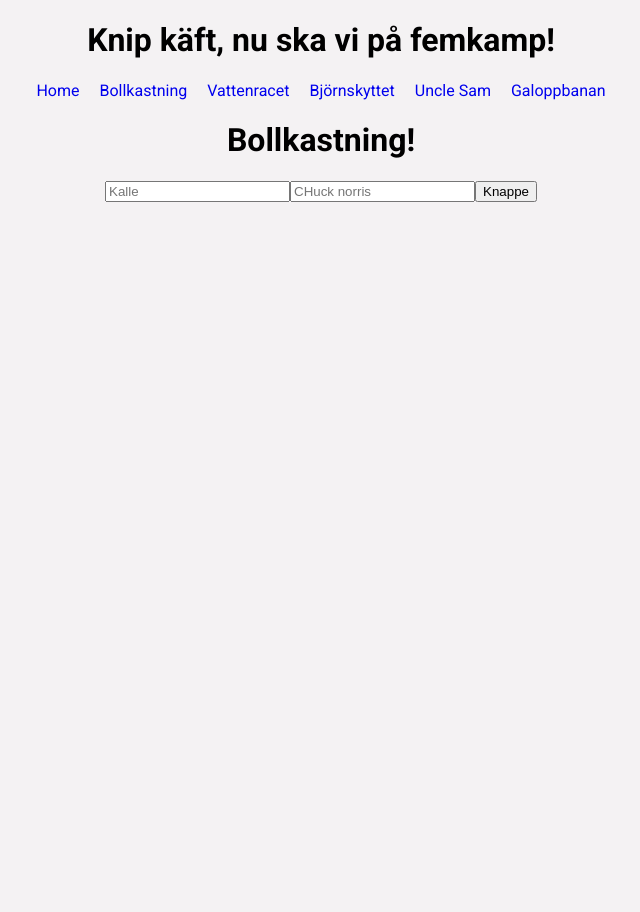
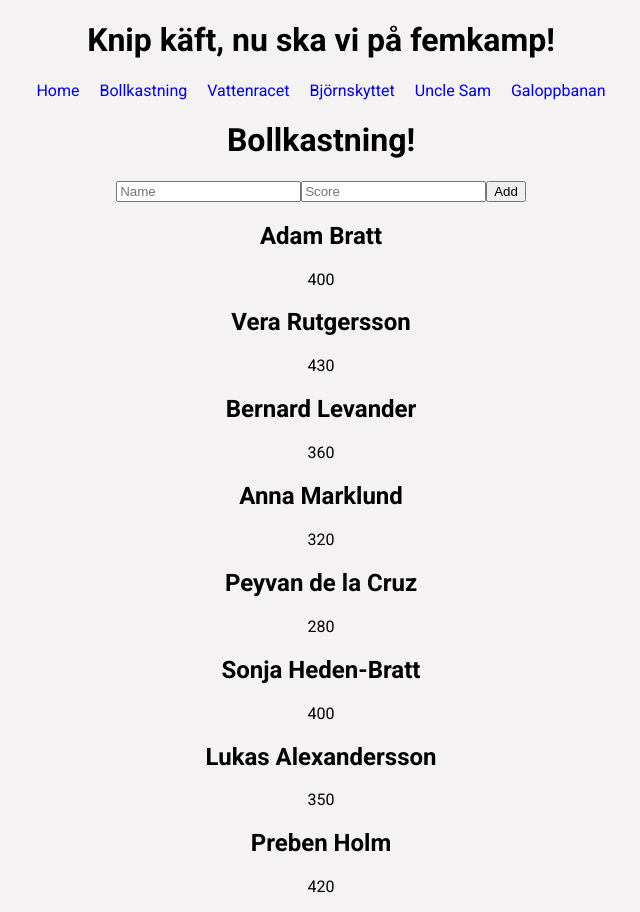
Before and after one commit to viktorjohan/femkamp, a React (Create React App) app: page /bollkastning in a window 1280 px wide. Shown: the whole page, without its empty margins (319-959 px from the left). Before the commit the page ends 800 px from the top, so only its background shows below. Built offline with nearby package versions, Linux system fonts and the light colour scheme.

Commit message:
fix functionality on all comps

```diff
--- a/src/components/Bjornskyttet.js
+++ b/src/components/Bjornskyttet.js
@@ -1,10 +1,41 @@
 import React, {Component} from 'react';
 
 export default class Bjornskyttet extends Component{
+
+	handleAdd = (e) => {
+		e.preventDefault();
+
+		var myObj = {
+			competitor: this.refs.inputName.value,
+			score: this.refs.inputScore.value
+		}
+
+		this.props.route.onAddBjornSkyttet(myObj);
+
+		this.refs.inputName.value = "";
+		this.refs.inputScore.value = "";
+
+	}
+
   render(){
+   var theScores = this.props.route.resultat[2].scores;
+	theScores = theScores.map(function(item, index){
+		return(
+			<div key={index}>
+				<h2>{item.competitor}</h2>
+				<p>{item.score}</p>
+			</div>
+		);
+	});
     return(
       <div>
         <h1>Björnskyttet!</h1>
+        <form onSubmit={this.handleAdd}>
+			<input type="text" placeholder="Name" ref="inputName" required/>
+			<input type="number" placeholder="Score" ref="inputScore" required/>
+			<button type="submit">Add</button>
+		</form>
+        <div>{theScores}</div>
       </div>
     )
   }
--- a/src/components/Bollkastning.js
+++ b/src/components/Bollkastning.js
@@ -1,13 +1,41 @@
 import React, {Component} from 'react';
 
 export default class Bollkastning extends Component{
+
+  handleAdd = (e) => {
+    e.preventDefault();
+
+    var myObj = {
+      competitor: this.refs.inputName.value,
+      score: this.refs.inputScore.value
+    }
+
+    this.props.route.onAddBollKastning(myObj);
+
+    this.refs.inputName.value = "";
+    this.refs.inputScore.value = "";
+
+  }
+
   render(){
+  var theScores = this.props.route.resultat[0].scores;
+  theScores = theScores.map(function(item, index){
+    return(
+      <div key={index}>
+        <h2>{item.competitor}</h2>
+        <p>{item.score}</p>
+      </div>
+    );
+  });
     return(
       <div>
         <h1>Bollkastning!</h1>
-        <input type="text" placeholder="Kalle "/>
-        <input type="text" placeholder="CHuck norris" />
-        <button>Knappe</button>
+        <form onSubmit={this.handleAdd}>
+         <input type="text" placeholder="Name" ref="inputName" required/>
+         <input type="number" placeholder="Score" ref="inputScore" required/>
+         <button type="submit">Add</button>
+        </form>
+        <div>{theScores}</div>
       </div>
     )
   }
--- a/src/components/Galoppbanan.js
+++ b/src/components/Galoppbanan.js
@@ -1,10 +1,41 @@
 import React, {Component} from 'react';
 
 export default class Galoppbanan extends Component{
+
+	handleAdd = (e) => {
+		e.preventDefault();
+
+		var myObj = {
+			competitor: this.refs.inputName.value,
+			score: this.refs.inputScore.value
+		}
+
+		this.props.route.onAddGaloppBanan(myObj);
+
+		this.refs.inputName.value = "";
+		this.refs.inputScore.value = "";
+
+	}
+
   render(){
+    var theScores = this.props.route.resultat[4].scores;
+	theScores = theScores.map(function(item, index){
+		return(
+			<div key={index}>
+				<h2>{item.competitor}</h2>
+				<p>{item.score}</p>
+			</div>
+		);
+	});
     return(
       <div>
-        <h1>Galoppbanan!</h1>
+        <h1>Vattenracet!</h1>
+        <form onSubmit={this.handleAdd}>
+			<input type="text" placeholder="Name" ref="inputName" required/>
+			<input type="number" placeholder="Score" ref="inputScore" required/>
+			<button type="submit">Add</button>
+		</form>
+        <div>{theScores}</div>
       </div>
     )
   }
--- a/src/components/UncleSam.js
+++ b/src/components/UncleSam.js
@@ -1,10 +1,41 @@
 import React, {Component} from 'react';
 
 export default class UncleSam extends Component{
+
+	handleAdd = (e) => {
+		e.preventDefault();
+
+		var myObj = {
+			competitor: this.refs.inputName.value,
+			score: this.refs.inputScore.value
+		}
+
+		this.props.route.onAddUncleSam(myObj);
+
+		this.refs.inputName.value = "";
+		this.refs.inputScore.value = "";
+
+	}
+
   render(){
+  var theScores = this.props.route.resultat[3].scores;
+  theScores = theScores.map(function(item, index){
+    return(
+      <div key={index}>
+        <h2>{item.competitor}</h2>
+        <p>{item.score}</p>
+      </div>
+    );
+  });
     return(
       <div>
         <h1>Uncle Sam!</h1>
+        <form onSubmit={this.handleAdd}>
+         <input type="text" placeholder="Name" ref="inputName" required/>
+         <input type="number" placeholder="Score" ref="inputScore" required/>
+         <button type="submit">Add</button>
+        </form>
+        <div>{theScores}</div>
       </div>
     )
   }
--- a/src/components/Vattenracet.js
+++ b/src/components/Vattenracet.js
@@ -4,20 +4,13 @@ export default class Vattenracet extends Component{
 
     handleAdd = (e) => {
 		e.preventDefault();
-		// var scoreArray = this.state.scores;
 
 		var myObj = {
 			competitor: this.refs.inputName.value,
 			score: this.refs.inputScore.value
 		}
 
-		this.props.route.onAdd(myObj);
-
-		// scoreArray.push(myObj);
-
-		// this.setState({
-		// 	scores: scoreArray
-		// });
+		this.props.route.onAddVattenRacet(myObj);
 
 		this.refs.inputName.value = "";
 		this.refs.inputScore.value = "";
--- a/src/index.js
+++ b/src/index.js
@@ -101,7 +101,24 @@ class Index extends React.Component{
  //            })
  //    }
 
- 	onAdd = (myObj) => {
+ 	onAddBollKastning = (myObj) => {
+ 		var stateArray = this.state.resultat;
+ 		var scoreArray = this.state.resultat[0].scores;
+ 		scoreArray.push(myObj);
+
+
+ 		stateArray[2].scores = [];
+
+ 		for(var i = 0; i < scoreArray.length; i++){
+ 			stateArray[2].scores.push(scoreArray[i]);
+ 		}
+
+ 		this.setState({
+ 			resultat: stateArray
+ 		});
+ 	}
+
+ 	onAddVattenRacet = (myObj) => {
  		var stateArray = this.state.resultat;
  		var scoreArray = this.state.resultat[1].scores;
  		scoreArray.push(myObj);
@@ -112,10 +129,57 @@ class Index extends React.Component{
  		for(var i = 0; i < scoreArray.length; i++){
  			stateArray[1].scores.push(scoreArray[i]);
  		}
- 		// console.log(stateArray);
- 		// stateArray[1].scores.splice(0, 1, scoreArray);
- 		// stateArray[1].scores.push(scoreArray);
- 		// console.log(stateArray);
+
+ 		this.setState({
+ 			resultat: stateArray
+ 		});
+ 	}
+
+ 	onAddBjornSkyttet = (myObj) => {
+ 		var stateArray = this.state.resultat;
+ 		var scoreArray = this.state.resultat[2].scores;
+ 		scoreArray.push(myObj);
+
+
+ 		stateArray[2].scores = [];
+
+ 		for(var i = 0; i < scoreArray.length; i++){
+ 			stateArray[2].scores.push(scoreArray[i]);
+ 		}
+
+ 		this.setState({
+ 			resultat: stateArray
+ 		});
+ 	}
+
+ 	onAddUncleSam = (myObj) => {
+ 		var stateArray = this.state.resultat;
+ 		var scoreArray = this.state.resultat[3].scores;
+ 		scoreArray.push(myObj);
+
+
+ 		stateArray[3].scores = [];
+
+ 		for(var i = 0; i < scoreArray.length; i++){
+ 			stateArray[3].scores.push(scoreArray[i]);
+ 		}
+
+ 		this.setState({
+ 			resultat: stateArray
+ 		});
+ 	}
+
+ 	onAddGaloppBanan = (myObj) => {
+ 		var stateArray = this.state.resultat;
+ 		var scoreArray = this.state.resultat[4].scores;
+ 		scoreArray.push(myObj);
+
+
+ 		stateArray[4].scores = [];
+
+ 		for(var i = 0; i < scoreArray.length; i++){
+ 			stateArray[4].scores.push(scoreArray[i]);
+ 		}
 
  		this.setState({
  			resultat: stateArray
@@ -124,16 +188,15 @@ class Index extends React.Component{
 
 
 	render(){
-		console.log(this.state.resultat);
 		return(
 			<Router history={browserHistory}>
   				<Route path="/" component={App}>
   					<IndexRoute component={Main}/>
-			  		<Route path="/bollkastning" component={Bollkastning} />
-			        <Route path="/vattenracet" resultat={this.state.resultat} onAdd={this.onAdd} component={Vattenracet} />
-			        <Route path="/bjornskyttet" component={Bjornskyttet} />
-			        <Route path="/unclesam" component={UncleSam} />
-			        <Route path="/galoppbanan" component={Galoppbanan} />
+			  		<Route path="/bollkastning" resultat={this.state.resultat} onAddBollKastning={this.onAddBollKastning} component={Bollkastning} />
+			        <Route path="/vattenracet" resultat={this.state.resultat} onAddVattenRacet={this.onAddVattenRacet} component={Vattenracet} />
+			        <Route path="/bjornskyttet" resultat={this.state.resultat} onAddBjornSkyttet={this.onAddBjornSkyttet} component={Bjornskyttet} />
+			        <Route path="/unclesam" resultat={this.state.resultat} onAddUncleSam={this.onAddUncleSam} component={UncleSam} />
+			        <Route path="/galoppbanan" resultat={this.state.resultat} onAddGaloppBanan={this.onAddGaloppBanan} component={Galoppbanan} />
   				</Route>
  			 </Router>
 		);
```
